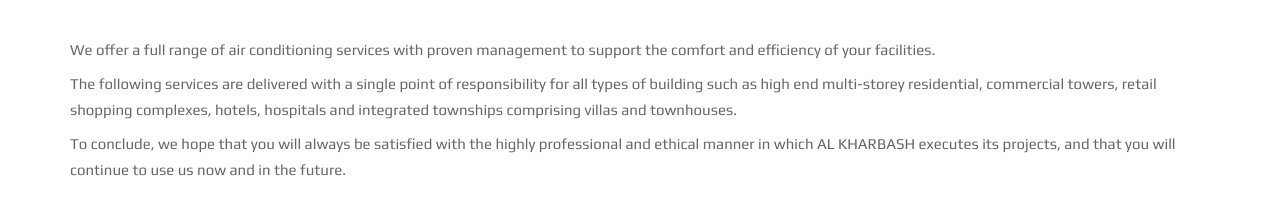
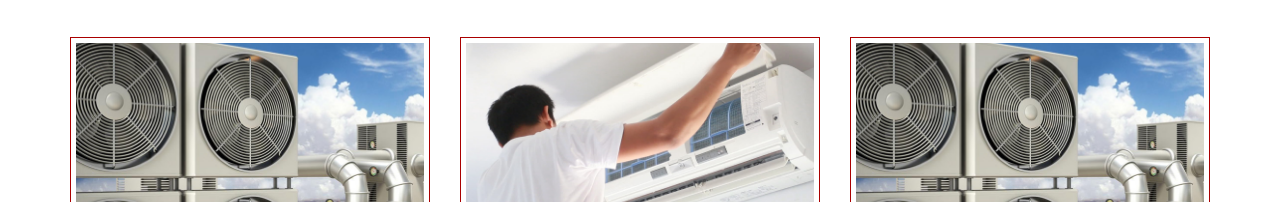
Before and after one commit to Yennetivinay/Al-kharbash, a plain HTML site: page air-conditioning.html in a window 1280 px wide. Shown: the part 750-952 px from the top of the page. Drawn offline with Linux system fonts and the light colour scheme.

Commit message:
Air Conditioning page: remove placeholder paragraphs

```diff
--- a/air-conditioning.html
+++ b/air-conditioning.html
@@ -229,14 +229,6 @@
             </div>
           </div>
 
-          <div class="col-md-12 col-sm-12 col-xs-12">
-            <div class="single-well">
-              <p>We offer a full range of air conditioning services with proven management to support the comfort and efficiency of your facilities. </p>
-              <p>The following services are delivered with a single point of responsibility for all types of building such as high end multi-storey residential, commercial towers, retail shopping complexes, hotels, hospitals and integrated townships comprising villas and townhouses. </p>
-              <p>To conclude, we hope that you will always be satisfied with the highly professional and ethical manner in which AL KHARBASH executes its projects, and that you will continue to use us now and in the future. </p>
-            </div>
-          </div>
-
         </div>
 
         <div class="row">
```
